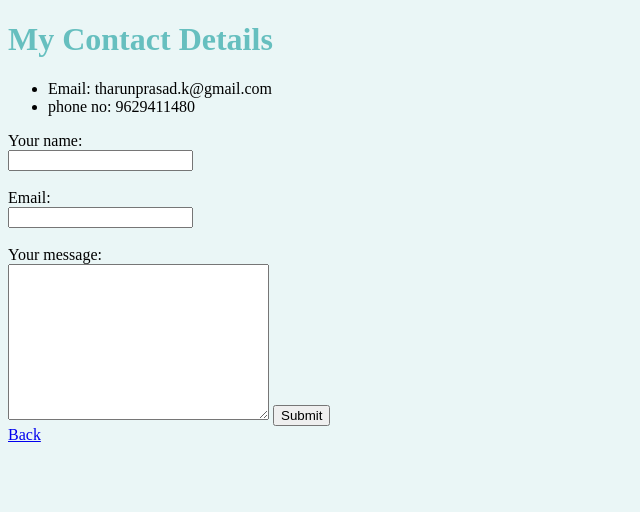
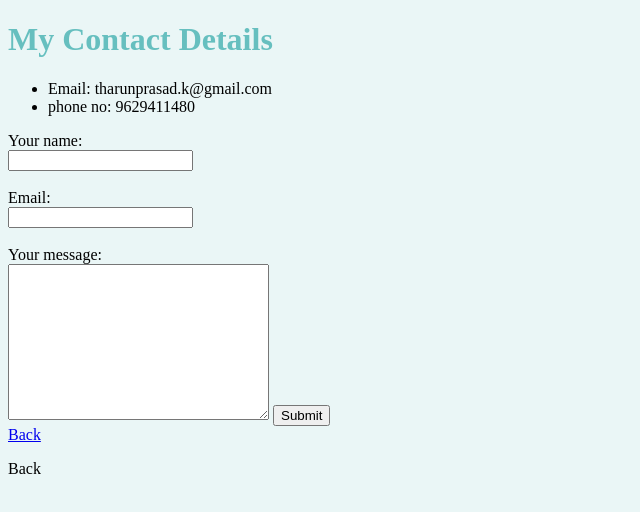
Before and after one commit to tharun10x/cv-ed2, a plain HTML site: page contact.html in a window 1280 px wide. Shown: the full height of the page, 0-640 px from the left. Drawn offline with Linux system fonts and the light colour scheme.

Commit message:
Update contact.html
added text

```diff
--- a/contact.html
+++ b/contact.html
@@ -27,5 +27,6 @@
         <input type="submit" name="" id="">
     </form>
     <a href="index.html">Back</a>
+    <p>Back</p>
 </body>
 </html>
```
